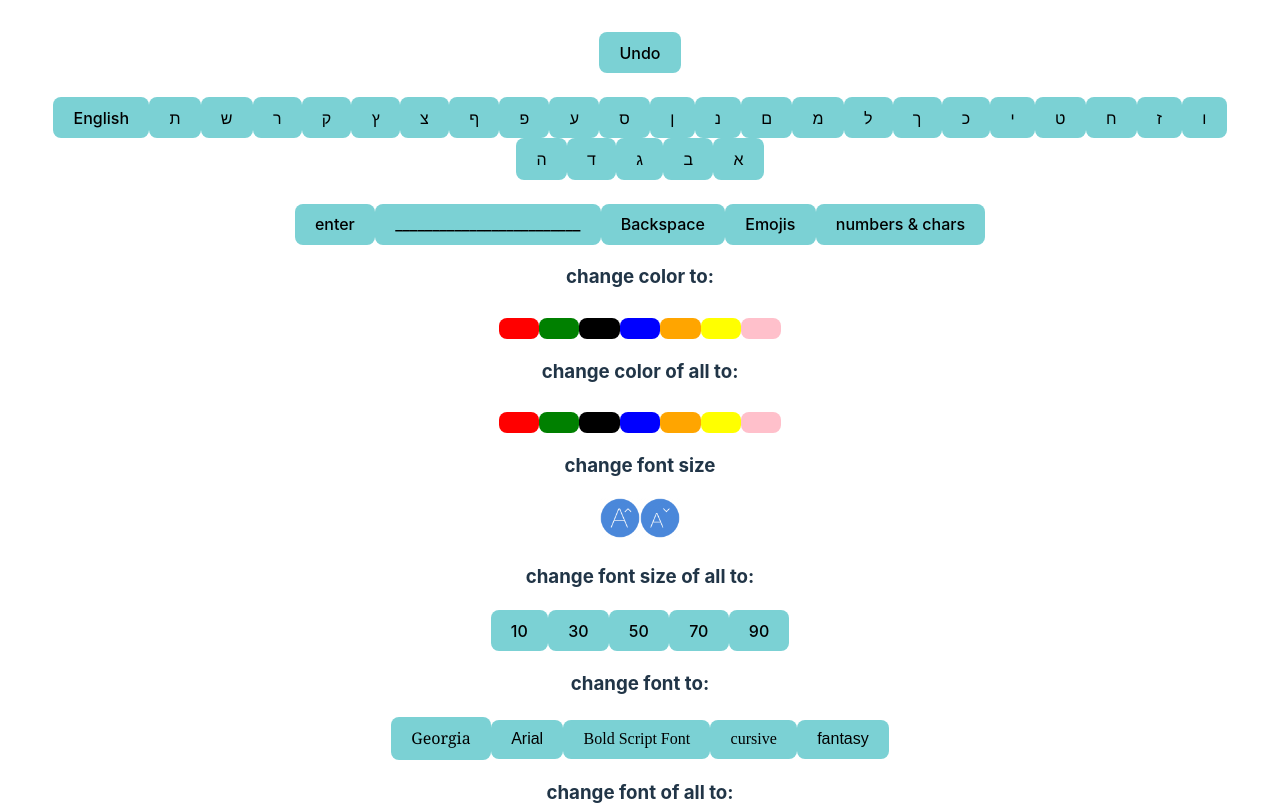
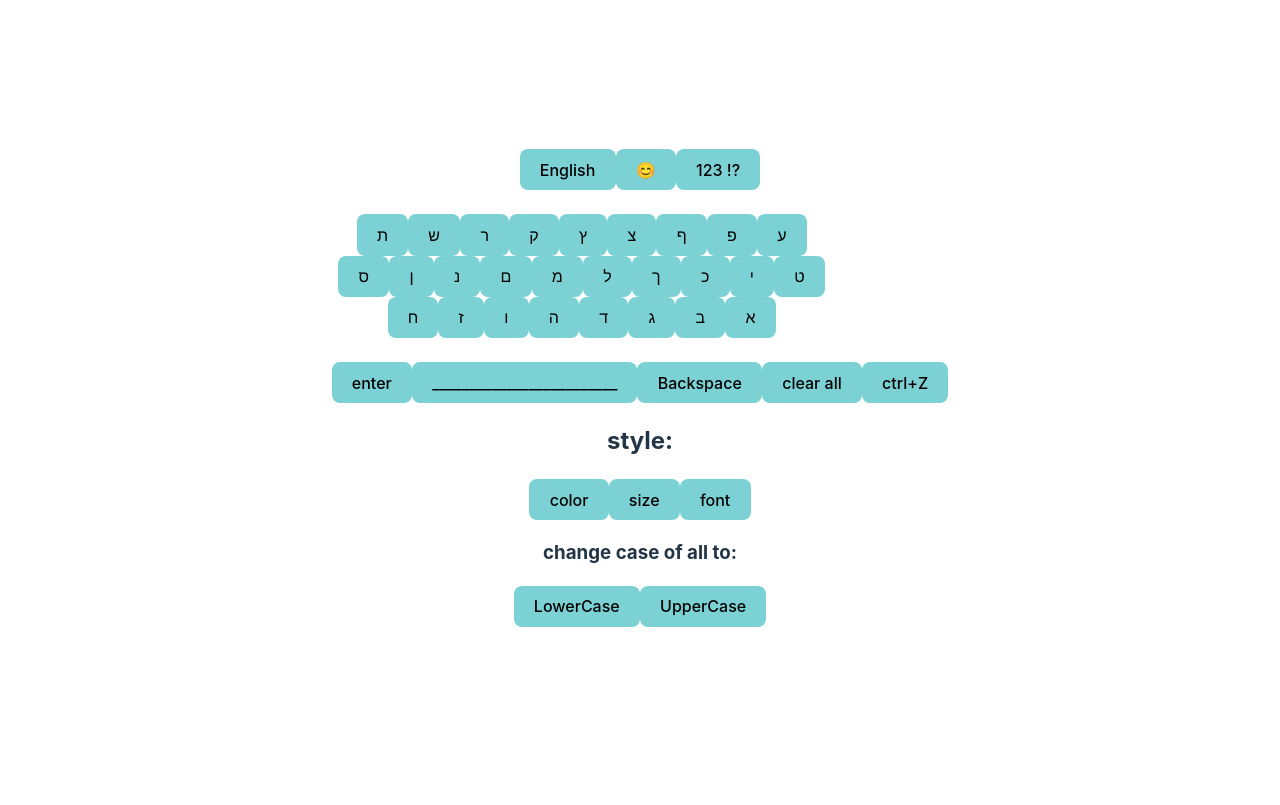
Before and after one commit to feigiz/leah-and-feigi-react-keybord-project, a React (Vite) app in the folder leah-and-feigi-react-keybord-project/: page / in a window 1280 px wide. Shown: the top 805 px of the page. Built offline with nearby package versions, Linux system fonts and the light colour scheme.

Commit message:
פייגי חנוכה

```diff
--- a/leah-and-feigi-react-keybord-project/src/components/keyboard.jsx
+++ b/leah-and-feigi-react-keybord-project/src/components/keyboard.jsx
@@ -68,10 +68,14 @@ function Keyboard(props) {
     return <>
         <button onClick={changeLanguage}>{language == 'Hebrew' ? 'English' : 'עברית'}</button>
         {language == 'English' && <button onClick={changeCapsLock}>{capslock == 'Lowercase' ? 'UPPERCASE' : 'lowercase'}</button>}
-        <Keys getLanguage={getLanguage} setting={writing} />
+        <button onClick={() => setlanguage('emojis')}>😊</button>
+        <button onClick={() => setlanguage('nums and chars')}>123 !?</button>
+        <br />
+        <br />
+        <div style={{ width: 500 }}><Keys getLanguage={getLanguage} setting={writing} /></div>
         <Special setting={writing} />
-        <button onClick={() => setlanguage('emojis')}>Emojis</button>
-        <button onClick={() => setlanguage('nums and chars')}>numbers & chars</button>
+
+        {/* <button onClick={() => setlanguage('nums and chars')}>numbers & chars</button> */}
     </>
 }
 export default Keyboard;
--- a/leah-and-feigi-react-keybord-project/src/components/style.jsx
+++ b/leah-and-feigi-react-keybord-project/src/components/style.jsx
@@ -1,8 +1,13 @@
 import ChangeColor from "./changeColor";
 import ChangeSize from "./changeSize";
 import ChangeFont from "./changeFont";
+import { useState } from 'react';
 
 function Style(props) {
+    const [showStayle, setShowStayle] = useState([false, false, false])
+    const color = false;
+    // const size = false;
+    // const font = false;
 
     function changeAllFormat(event) {
         switch (event) {
@@ -15,10 +20,25 @@ function Style(props) {
         }
     }
 
+    function changeShowingState(index) {
+        // setShowStayle(prev => [...prev, prev[index] == true ? false : true])
+        const changeState = showStayle[index] ? false : true;
+        setShowStayle(prev => [...prev, prev[index] = changeState])
+
+    }
     return <>
-        <ChangeColor setStyle={props.setStyle} setCaption={props.setCaption} setLast={props.setLast} caption={props.caption} />
-        <ChangeSize setStyle={props.setStyle} style={props.style} setCaption={props.setCaption} setLast={props.setLast} caption={props.caption} />
-        <ChangeFont setStyle={props.setStyle} setCaption={props.setCaption} setLast={props.setLast} caption={props.caption} />
+        <h2>style:</h2>
+        {/* <button onClick={() => setShowStayle((prevState[0])=>prevState[0] == true ? false : true)}>color</button>
+        <button onClick={() => (showStayle[1] == true ? false : true)}>size</button>
+        <button onClick={() => (showStayle[2] == true ? false : true)}>font</button> */}
+        {/* <button onClick={() => color == true ? color=false : color=true}>color</button> */}
+        <button onClick={() => changeShowingState(0)}>color</button>
+        <button onClick={() => changeShowingState(1)}>size</button>
+        <button onClick={() => changeShowingState(2)}>font</button>
+
+        {showStayle[0] && <ChangeColor setStyle={props.setStyle} setCaption={props.setCaption} setLast={props.setLast} caption={props.caption} />}
+        {showStayle[1] && <ChangeSize setStyle={props.setStyle} style={props.style} setCaption={props.setCaption} setLast={props.setLast} caption={props.caption} />}
+        {showStayle[2] && <ChangeFont setStyle={props.setStyle} setCaption={props.setCaption} setLast={props.setLast} caption={props.caption} />}
         <h3>change case of all to:</h3>
         <div>
             <button onClick={() => changeAllFormat("to LowerCase")}>LowerCase</button>
--- a/leah-and-feigi-react-keybord-project/src/components/textEditor.jsx
+++ b/leah-and-feigi-react-keybord-project/src/components/textEditor.jsx
@@ -47,14 +47,17 @@ function TextEditor() {
     }
 
     return <>
-        <button onClick={undo}>Undo</button>
+
         <TextArea caption={caption} />
         {console.log(caption)}
+        {/* <br /> */}
+        <Keyboard setCaption={setCaption} style={style} setLast={setLast} caption={caption} />
+        {/* <br /> */}
+        <button onClick={clearAll}>clear all</button>
+        <button onClick={undo}>ctrl+Z</button>
+        <Style setStyle={setStyle} style={style} setCaption={setCaption} setLast={setLast} caption={caption} />
         <br />
-        <Keyboard setCaption={setCaption} style={style} setLast={setLast} caption={caption} />
-        <br />
-        <Style setStyle={setStyle} style={style} setCaption={setCaption} setLast={setLast} caption={caption} />
-        <button onClick={clearAll}>clear all</button>
+
 
     </>
 }
```
